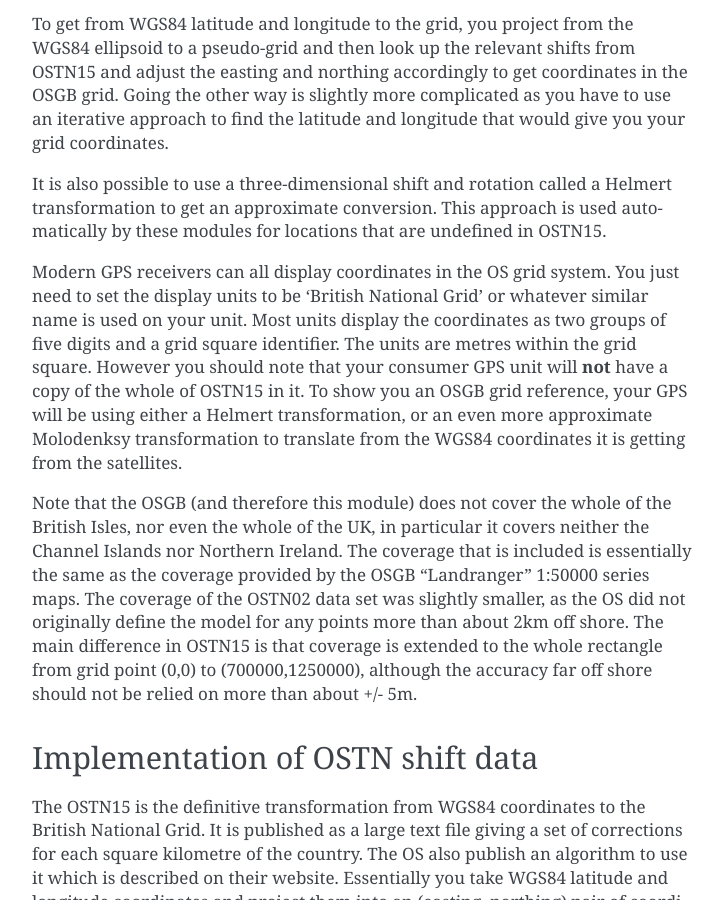
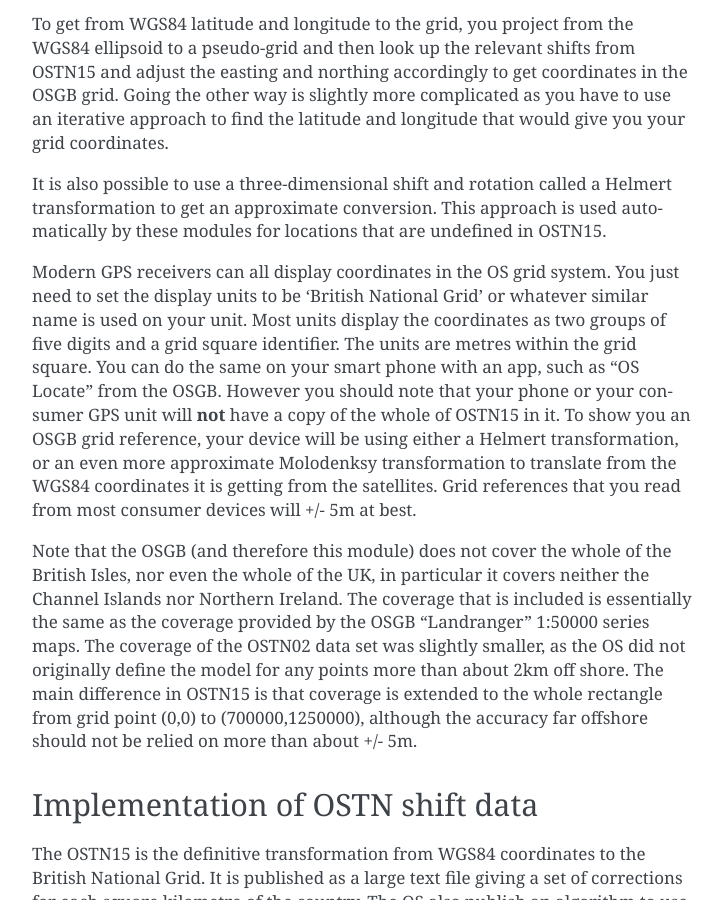
Before and after one commit to thruston/grid-banger, a Sphinx documentation site: the page built from docs/background.rst, in a window 1280 px wide and 900 px high, scrolled down 4898 px. Shown: the whole window, without its empty margins (388-1110 px from the left). Built offline with Sphinx 7.4.7, drawn with Linux system fonts in a browser that asks for light colours; some of the changed text lies outside the part shown.

Commit message:
Minor documentation improvements

```diff
--- a/docs/background.rst
+++ b/docs/background.rst
@@ -184,11 +184,12 @@ edges of the large scale sheets.  Traditionally these coordinates have been
 given in the OSGB36 model, but since 2015 the OS has been printing revised
 editions of Explorer and Landranger sheets with WGS84 coordinates instead.
 The legend of my recently purchased copy of Explorer 311 has this paragraph under the
-heading 'The National Grid Reference System':
+heading 'The National Grid Reference System'.
 
-> Base map constructed on Transverse Mercator Projection, Airy Ellipsoid, OSGB (1936) Datum.
-> Vertical datum mean sea level. The latitude, longitude graticule overlay is on the ETRS89 datum
-> and is compatible with the WGS84 datum used by satellite navigation devices.
+    Base map constructed on Transverse Mercator Projection, Airy Ellipsoid,
+    OSGB (1936) Datum.  Vertical datum mean sea level. The latitude, longitude
+    graticule overlay is on the ETRS89 datum and is compatible with the WGS84
+    datum used by satellite navigation devices.
 
 If your map does not have the last sentence you can assume that it shows OSGB36
 latitude and longitude.  Of course, this change makes no difference to the grid
@@ -240,16 +241,17 @@ a Helmert transformation to get an approximate conversion.  This
 approach is used automatically by these modules for locations that are
 undefined in OSTN15.
 
-Modern GPS receivers can all display coordinates in the OS grid system.
-You just need to set the display units to be 'British National Grid' or
-whatever similar name is used on your unit.  Most units display the
-coordinates as two groups of five digits and a grid square identifier.
-The units are metres within the grid square.  However you should note
-that your consumer GPS unit will **not** have a copy of the whole of
-OSTN15 in it.  To show you an OSGB grid reference, your GPS will be
-using either a Helmert transformation, or an even more approximate
-Molodenksy transformation to translate from the WGS84 coordinates it is
-getting from the satellites.
+Modern GPS receivers can all display coordinates in the OS grid system.  You
+just need to set the display units to be 'British National Grid' or whatever
+similar name is used on your unit.  Most units display the coordinates as two
+groups of five digits and a grid square identifier.  The units are metres
+within the grid square.  You can do the same on your smart phone with an app,
+such as “OS Locate” from the OSGB.  However you should note that your phone or
+your consumer GPS unit will **not** have a copy of the whole of OSTN15 in it.
+To show you an OSGB grid reference, your device will be using either a Helmert
+transformation, or an even more approximate Molodenksy transformation to
+translate from the WGS84 coordinates it is getting from the satellites.  Grid
+references that you read from most consumer devices will +/- 5m at best.
 
 Note that the OSGB (and therefore this module) does not cover the whole
 of the British Isles, nor even the whole of the UK, in particular it
@@ -259,7 +261,7 @@ OSGB "Landranger" 1:50000 series maps.  The coverage of the OSTN02 data
 set was slightly smaller, as the OS did not originally define the model for any
 points more than about 2km off shore.  The main difference in OSTN15 is that
 coverage is extended to the whole rectangle from grid point (0,0) to (700000,1250000),
-although the accuracy far off shore should not be relied on more than about +/- 5m.
+although the accuracy far offshore should not be relied on more than about +/- 5m.
 
 Implementation of OSTN shift data
 ---------------------------------
@@ -317,7 +319,9 @@ that are one degree of latitude apart is about 110 km or just under 70
 miles. This is the distance as the crow flies from, say, Swindon to
 Walsall.  So a tenth of a degree is about 11 km or 7 miles, a hundredth
 is just over 1km, 0.001 is about 110m, 0.0001 about 11m and 0.00001 just
-over 1 m.  If you think in minutes, and seconds, then one minute is
+over 1 m.
+
+If you think in minutes and seconds, then one minute is
 about 1840 m (and it's no coincidence that this happens to be
 approximately the same as 1 nautical mile).  One second is a bit over
 30m, 0.1 seconds is about 3 m, and 0.0001 second is about 3mm::
--- a/docs/conf.py
+++ b/docs/conf.py
@@ -21,7 +21,7 @@ copyright = '2022, Toby Thurston'
 author = 'Toby Thurston'
 
 # The full version, including alpha/beta/rc tags
-release = '1.1.0'
+release = '1.2.0'
 
 
 # -- General configuration ---------------------------------------------------
```
